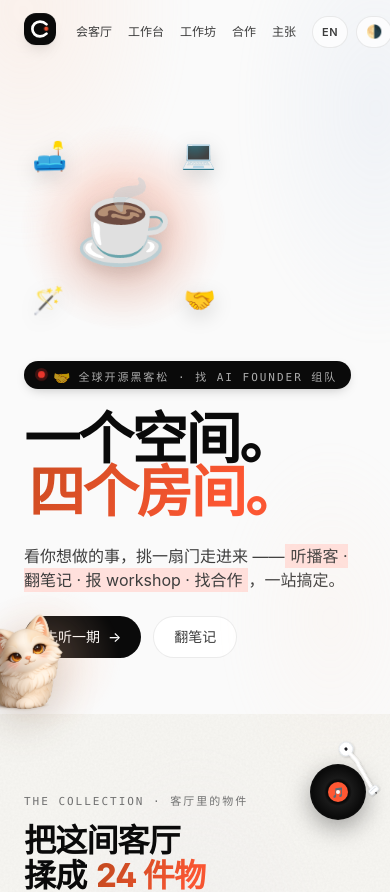
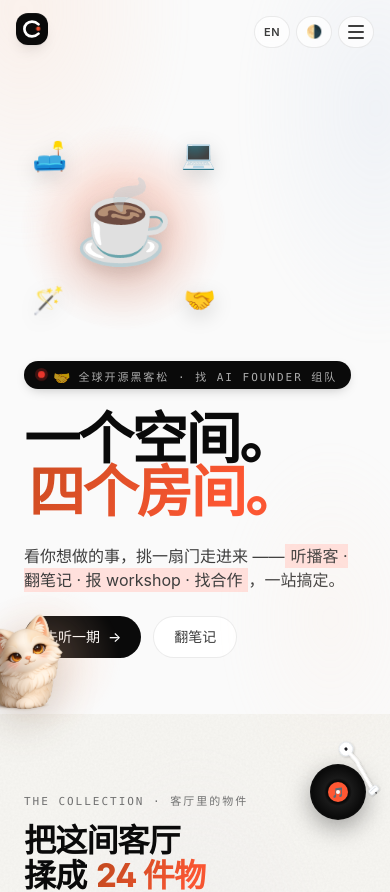
Before and after one commit to yutingliu1996/clairesparlor, a Next.js app: page / in a window 390 px wide. Shown: the top 892 px of the page. Built offline with nearby package versions, Linux system fonts and the light colour scheme.

Commit message:
feat: 添加移动导航菜单功能，优化用户体验

```diff
--- a/components/nav.tsx
+++ b/components/nav.tsx
@@ -56,6 +56,7 @@ export default function Nav() {
   const pathname = usePathname();
   const [scrolled, setScrolled] = useState(false);
   const [mode, setMode] = useState<Mode>('auto');
+  const [mobileOpen, setMobileOpen] = useState(false);
   const { lang, toggle: toggleLang } = useLang();
 
   // scroll
@@ -65,6 +66,20 @@ export default function Nav() {
     window.addEventListener('scroll', onScroll, { passive: true });
     return () => window.removeEventListener('scroll', onScroll);
   }, []);
+
+  useEffect(() => {
+    setMobileOpen(false);
+  }, [pathname]);
+
+  useEffect(() => {
+    if (!mobileOpen) return;
+
+    const onKeyDown = (event: KeyboardEvent) => {
+      if (event.key === 'Escape') setMobileOpen(false);
+    };
+    window.addEventListener('keydown', onKeyDown);
+    return () => window.removeEventListener('keydown', onKeyDown);
+  }, [mobileOpen]);
 
   // 1. Read saved mode once on mount (bootstrap script already painted
   //    the resolved theme; here we just sync React state with what the
@@ -116,16 +131,26 @@ export default function Nav() {
   };
 
   const brand = lang === 'zh' ? 'Claire 的会客厅' : "Claire's Parlor";
+  const menuLabel = lang === 'zh' ? '打开导航菜单' : 'Open navigation menu';
+  const closeMenuLabel = lang === 'zh' ? '关闭导航菜单' : 'Close navigation menu';
 
   return (
     <header
       className={`sticky top-0 z-40 transition-all duration-300 ${
-        scrolled
+        mobileOpen
+          ? 'bg-transparent pt-2'
+          : scrolled
           ? 'bg-paper/75 backdrop-blur-xl shadow-[0_6px_28px_-18px_rgba(0,0,0,0.18)] dark:bg-[#0a0a0a]/75 dark:shadow-[0_6px_28px_-18px_rgba(0,0,0,0.6)]'
           : 'bg-transparent'
+      } relative`}
+    >
+      <nav
+        className={`flex items-center justify-between gap-3 transition-all duration-300 sm:mx-auto sm:h-16 sm:w-full sm:max-w-page sm:px-6 md:px-10 ${
+          mobileOpen
+            ? 'relative z-10 mx-4 h-14 px-3'
+            : 'mx-auto h-16 w-full max-w-page px-4'
         }`}
       >
-      <nav className="wrap flex h-16 items-center justify-between gap-3">
         {/* BRAND — H5 只显 logo，桌面显 logo + 文字 */}
         <Link
           href="/"
@@ -137,35 +162,34 @@ export default function Nav() {
           <span className="hidden sm:inline">{brand}</span>
         </Link>
 
-        {/* LINKS + TOGGLES */}
-        <div className="flex items-center gap-2 md:gap-3">
-          <ul className="flex items-center gap-0 md:gap-1">
-            {links.map((l) => {
+        <ul className="hidden min-w-0 items-center gap-0 sm:flex md:gap-1">
+          {links.map((link) => {
             const active =
-                pathname === l.href || pathname?.startsWith(`${l.href}/`);
+              pathname === link.href || pathname?.startsWith(`${link.href}/`);
             return (
-                <li key={l.href}>
+              <li key={link.href}>
                 <Link
-                    href={l.href}
-                    className={`relative inline-block whitespace-nowrap rounded-full px-2 py-1.5 text-[12px] font-medium transition-all duration-300 sm:px-3.5 sm:text-[14px] ${
+                  href={link.href}
+                  className={`relative inline-block whitespace-nowrap rounded-full px-3.5 py-1.5 text-[14px] font-medium transition-all duration-300 ${
                     active
                       ? 'bg-ink/[0.07] text-ink dark:bg-white/[0.10]'
                       : 'text-ink-2 hover:bg-ink/[0.04] hover:text-ink dark:hover:bg-white/[0.06]'
                   }`}
                 >
-                    {lang === 'zh' ? l.zh : l.en}
+                  {lang === 'zh' ? link.zh : link.en}
                 </Link>
               </li>
             );
           })}
         </ul>
 
+        <div className="flex shrink-0 items-center gap-1.5 sm:gap-2 md:gap-3">
           {/* LANG TOGGLE — 单按钮显当前可切到的目标 */}
           <button
             type="button"
             onClick={toggleLang}
             aria-label={lang === 'zh' ? 'Switch to English' : '切换到中文'}
-            className="inline-flex h-8 w-9 items-center justify-center rounded-full border border-hairline bg-surface/70 text-[11px] font-semibold tracking-wider text-ink-2 backdrop-blur-sm transition-colors hover:bg-ink/[0.05] hover:text-ink dark:bg-white/[0.06] dark:hover:bg-white/[0.12]"
+            className="inline-flex h-8 w-9 shrink-0 items-center justify-center rounded-full border border-hairline bg-surface/70 text-[11px] font-semibold tracking-wider text-ink-2 backdrop-blur-sm transition-colors hover:bg-ink/[0.05] hover:text-ink dark:bg-white/[0.06] dark:hover:bg-white/[0.12]"
           >
             {lang === 'zh' ? 'EN' : 'CN'}
           </button>
@@ -184,12 +208,77 @@ export default function Nav() {
                 ? `当前${MODE_LABEL_ZH[mode]}，${NEXT_LABEL_ZH[mode]}`
                 : `Currently ${MODE_LABEL_EN[mode]}, ${NEXT_LABEL_EN[mode]}`
             }
-            className="inline-flex h-8 w-9 items-center justify-center rounded-full border border-hairline bg-surface/70 text-[13px] backdrop-blur-sm transition-colors hover:bg-ink/[0.05] dark:bg-white/[0.06] dark:hover:bg-white/[0.12]"
+            className="inline-flex h-8 w-9 shrink-0 items-center justify-center rounded-full border border-hairline bg-surface/70 text-[13px] backdrop-blur-sm transition-colors hover:bg-ink/[0.05] dark:bg-white/[0.06] dark:hover:bg-white/[0.12]"
           >
             {MODE_ICON[mode]}
           </button>
+
+          <button
+            type="button"
+            onClick={() => setMobileOpen((open) => !open)}
+            aria-label={mobileOpen ? closeMenuLabel : menuLabel}
+            aria-controls="mobile-nav-menu"
+            aria-expanded={mobileOpen}
+            className="inline-flex h-8 w-9 shrink-0 items-center justify-center rounded-full border border-hairline bg-surface/70 text-ink-2 backdrop-blur-sm transition-colors hover:bg-ink/[0.05] hover:text-ink dark:bg-white/[0.06] dark:hover:bg-white/[0.12] sm:hidden"
+          >
+            <span className="sr-only">{mobileOpen ? closeMenuLabel : menuLabel}</span>
+            <span className="relative h-3.5 w-4" aria-hidden="true">
+              <span
+                className={`absolute left-0 top-0 h-0.5 w-4 rounded-full bg-current transition-transform duration-300 ${
+                  mobileOpen ? 'translate-y-[6px] rotate-45' : ''
+                }`}
+              />
+              <span
+                className={`absolute left-0 top-[6px] h-0.5 w-4 rounded-full bg-current transition-opacity duration-300 ${
+                  mobileOpen ? 'opacity-0' : 'opacity-100'
+                }`}
+              />
+              <span
+                className={`absolute left-0 top-3 h-0.5 w-4 rounded-full bg-current transition-transform duration-300 ${
+                  mobileOpen ? '-translate-y-[6px] -rotate-45' : ''
+                }`}
+              />
+            </span>
+          </button>
         </div>
       </nav>
+
+      <div
+        id="mobile-nav-menu"
+        aria-hidden={!mobileOpen}
+        className={`absolute left-4 right-4 top-2 z-0 transition-[opacity,transform] duration-300 sm:hidden ${
+          mobileOpen
+            ? 'pointer-events-auto translate-y-0 opacity-100'
+            : 'pointer-events-none -translate-y-2 opacity-0'
+        }`}
+      >
+        <ul
+          className={`grid w-full grid-cols-2 gap-1.5 overflow-hidden rounded-[26px] bg-surface/90 shadow-[0_10px_28px_-24px_rgba(0,0,0,0.2)] backdrop-blur-xl transition-[max-height,padding] duration-300 dark:bg-white/[0.08] dark:shadow-[0_10px_28px_-24px_rgba(0,0,0,0.6)] ${
+            mobileOpen ? 'max-h-[min(74vh,520px)] px-2 pb-2 pt-16' : 'max-h-0 px-0 pb-0 pt-0'
+          }`}
+        >
+          {links.map((link) => {
+            const active =
+              pathname === link.href || pathname?.startsWith(`${link.href}/`);
+            return (
+              <li key={link.href}>
+                <Link
+                  href={link.href}
+                  tabIndex={mobileOpen ? undefined : -1}
+                  onClick={() => setMobileOpen(false)}
+                  className={`block rounded-2xl px-4 py-3 text-[14px] font-medium transition-colors ${
+                    active
+                      ? 'bg-ink/[0.07] text-ink dark:bg-white/[0.12]'
+                      : 'text-ink-2 hover:bg-surface hover:text-ink dark:hover:bg-white/[0.12]'
+                  }`}
+                >
+                  {lang === 'zh' ? link.zh : link.en}
+                </Link>
+              </li>
+            );
+          })}
+        </ul>
+      </div>
     </header>
   );
 }
```
Lines whose indentation alone changed are shown as unchanged.
